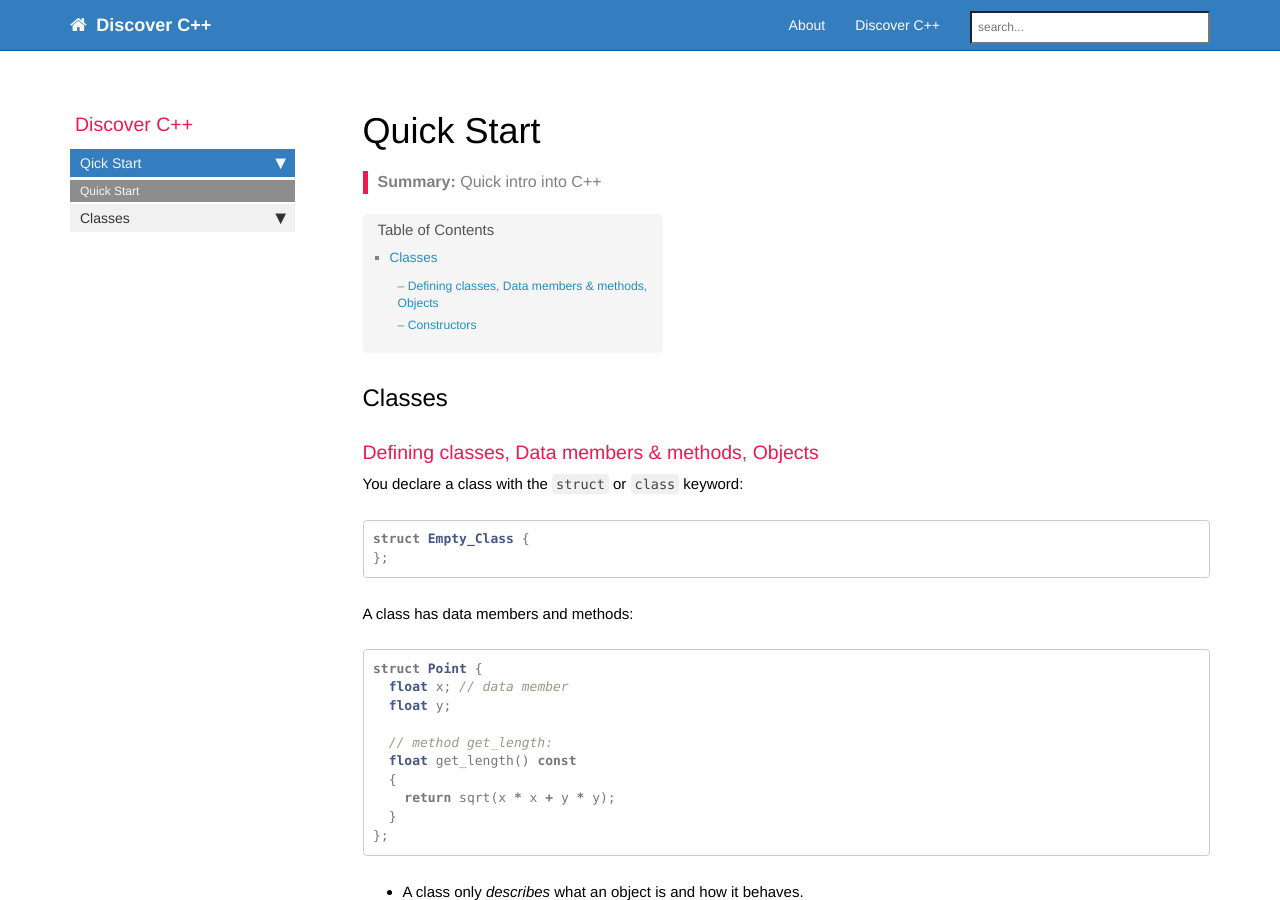
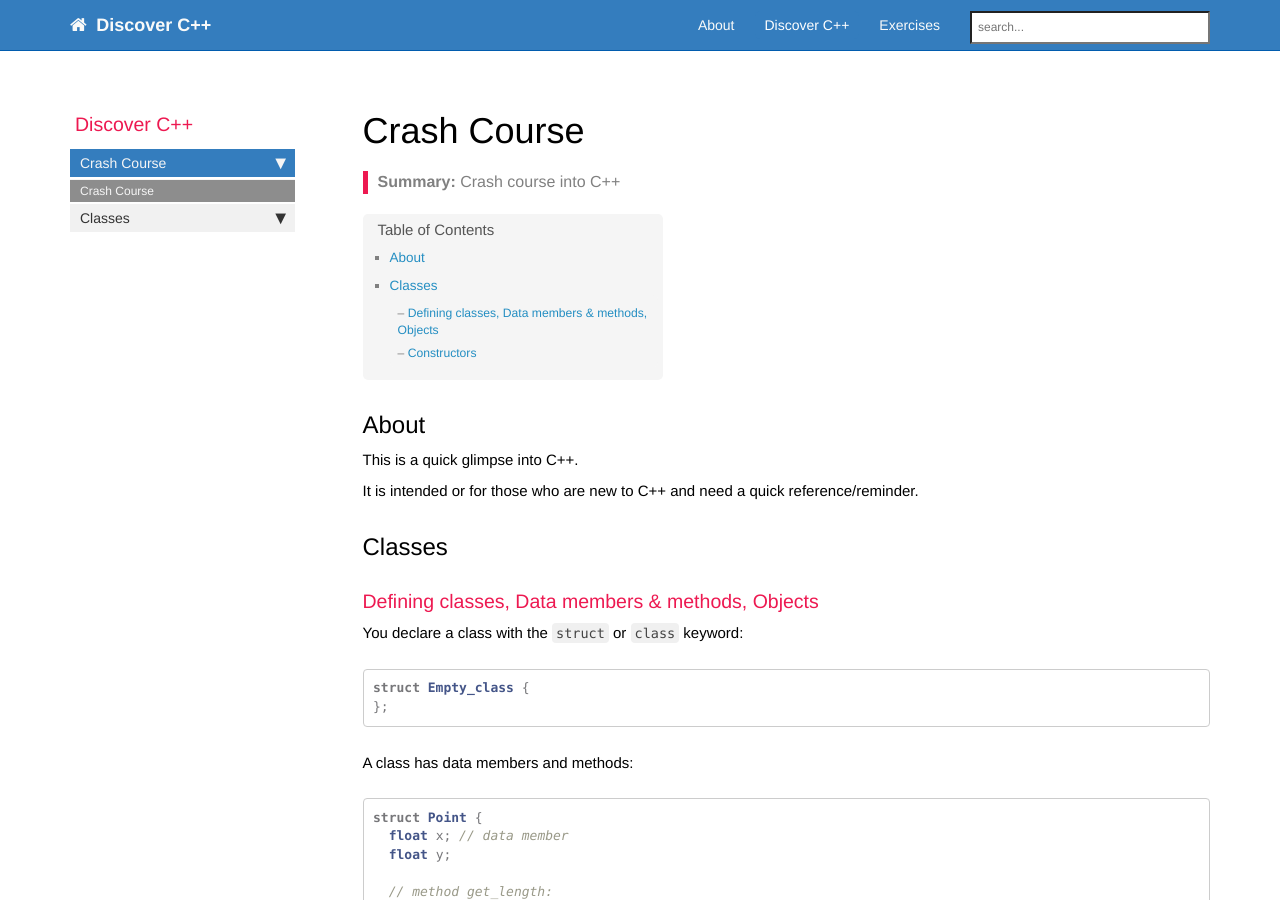
Before and after one commit to bolov/discover-cpp, a Jekyll site: the page built from pages/discover-cpp/crash-course/crash-course.markdown, in a window 1280 px wide and 900 px high. Built offline with Jekyll 4.4.1, drawn with Linux system fonts in a browser that asks for light colours; nearby versions of some CDN libraries; comment, search, counter and statistics services are not loaded.

Commit message:
Some cleanup. Added exercises sidebar

````diff
--- a/_data/sidebars/discover_cpp_sidebar.yml
+++ b/_data/sidebars/discover_cpp_sidebar.yml
@@ -4,25 +4,25 @@ entries:
   product: Discover C++
   folders:
 
-    - title: Qick Start
+    - title: Crash Course
       output: web
       folderitems:
-          - title: Quick Start
-            url: /quick_start.html
+          - title: Crash Course
+            url: /crash-course.html
             output: web
 
     - title: Classes
       output: web
       folderitems:
           - title: Classes
-            url: /classes_x.html
+            url: /classes.html
             output: web
-          - title: Data members Methods
-            url: /data_members_methods.html
+          - title: Data members & Methods
+            url: /data-members-methods.html
             output: web
           - title: Special Methods
-            url: /special_methods.html
+            url: /special-methods.html
             output: web
           - title: Operator overloading
-            url: /operator_overloading.html
+            url: /operator-overloading.html
             output: web
--- a/_data/topnav.yml
+++ b/_data/topnav.yml
@@ -6,7 +6,9 @@ topnav:
     - title: About
       url: /about
     - title: Discover C++
-      url: /quick_start.html
+      url: /crash-course.html
+    - title: Exercises
+      url: /exercises-motivation.html
 
 #Topnav dropdowns
 # topnav_dropdowns:
--- a/_includes/custom/sidebarconfigs.html
+++ b/_includes/custom/sidebarconfigs.html
@@ -4,6 +4,9 @@
 
 {% elsif page.sidebar == "discover_cpp_sidebar" %}
 {% assign sidebar = site.data.sidebars.discover_cpp_sidebar.entries %}
+
+{% elsif page.sidebar == "exercises_sidebar" %}
+{% assign sidebar = site.data.sidebars.exercises_sidebar.entries %}
 
 {% else %}
 {% assign sidebar = site.data.sidebars.home_sidebar.entries %}
--- a/pages/discover-cpp/quick-start.md
+++ b/pages/discover-cpp/crash-course/crash-course.markdown
@@ -1,11 +1,18 @@
 ---
-title: Quick Start
-tags: [quickstart]
+title: Crash Course
+tags: []
 keywords: intro
-summary: "Quick intro into C++"
+summary: "Crash course into C++"
 sidebar: discover_cpp_sidebar
-permalink: quick_start.html
+permalink: crash-course.html
 ---
+
+## About
+
+This is a quick glimpse into C++.
+
+It is intended or for those who are new to C++ and need a quick reference/reminder.
+
 
 ## Classes
 
@@ -14,7 +21,7 @@ permalink: quick_start.html
 You declare a class with the `struct` or `class` keyword:
 
 ```cpp
-struct Empty_Class {
+struct Empty_class {
 };
 ```
 
````
Also changed, not shown: _data/sidebars/exercises_sidebar.yml (added, +34 -0 lines), pages/discover-cpp/classes_x.md (deleted, +0 -11 lines), pages/exercises/exercises-motivation.markdown (added, +12 -0 lines), pages/tags/tag_collaboration.md (deleted, +0 -11 lines), pages/tags/tag_content_types.md (deleted, +0 -11 lines), pages/tags/tag_formatting.md (deleted, +0 -11 lines), pages/tags/tag_getting_started.md (deleted, +0 -11 lines), pages/tags/tag_mobile.md (deleted, +0 -11 lines), pages/tags/tag_navigation.md (deleted, +0 -11 lines), pages/tags/tag_news.md (deleted, +0 -11 lines), pages/tags/tag_publishing.md (deleted, +0 -11 lines), pages/tags/tag_single_sourcing.md (deleted, +0 -11 lines), pages/tags/tag_special_layouts.md (deleted, +0 -12 lines), pages/tags/tag_troubleshooting.md (deleted, +0 -11 lines), 2 more files.
